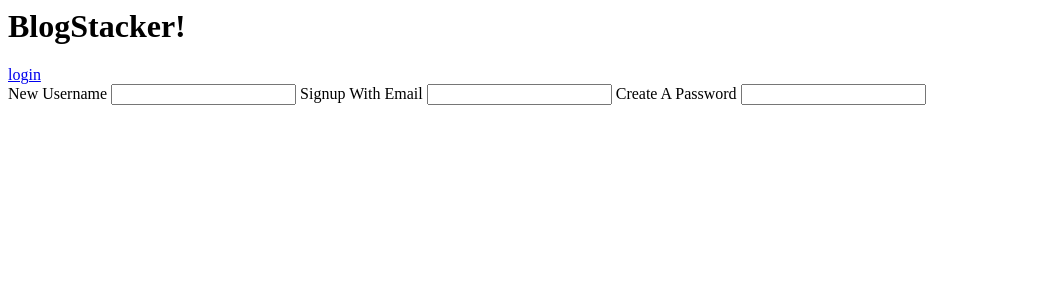
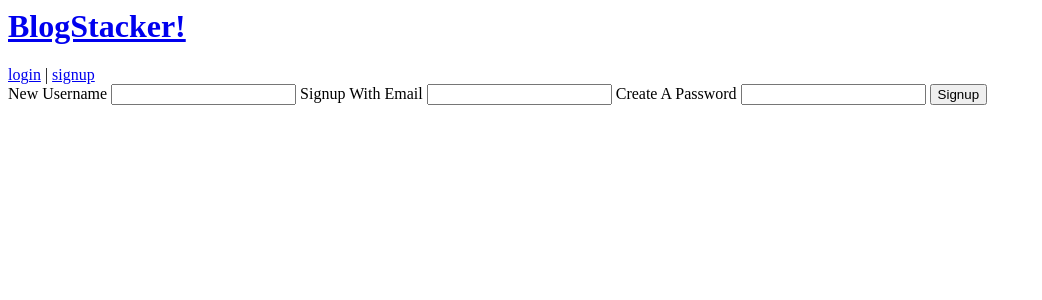
Before and after one commit to JCool221/BlogStacker, a Node project: template views/signup.handlebars in a window 1280 px wide. Shown: the top 300 px of the page, without its empty margins (0-1042 px from the left). Run offline with Node 20 templates, Linux system fonts and the light colour scheme; the template is opened without the code that fills it, so the values that code supplies are empty; some libraries are stand-ins or nearby versions.

Commit message:
added nav links

```diff
--- a/controllers/api/userRoutes.js
+++ b/controllers/api/userRoutes.js
@@ -43,7 +43,7 @@ console.log(validPassword)
       req.session.logged_in = true;
 
       res.json({ user: userData, message: 'You are now logged in!' });
-      res.redirect('/profile');
+      // res.redirect('/profile');
     });
 
   } catch (err) {
--- a/public/css/halves.css
+++ b/public/css/halves.css
@@ -10,6 +10,7 @@
 }
 
 .title{
+    font-size: xx-large;
     font-family: 'Pacifico', cursive;}
 
 body {
--- a/views/login.handlebars
+++ b/views/login.handlebars
@@ -7,7 +7,7 @@
                     <label for="email">Enter Your Email</label>
                     <input type="text" name="email" id="email">
                     <label for="password">Enter Your Password</label>
-                    <input type="text" name="password" id="password">
+                    <input type="password" name="password" id="password">
                     <button id='loginButton' class="no-button" type="submit">Login</button>
                 </form>
             </div>
--- a/views/partials/header.handlebars
+++ b/views/partials/header.handlebars
@@ -1,11 +1,15 @@
 <header class="navbar">
+    <a href="/">
     <h1 class="title">BlogStacker!</h1>
+    </a>
         <nav>
         {{#if logged_in}}
             <a href="/profile">profile</a> |
             <button class="no-button" id="logout">logout</button>
         {{else}}
             <a href="/login">login</a>
+            <span>|</span>
+            <a href="/signup">signup</a>
         {{/if}}
     </nav>
 </header>
--- a/views/signup.handlebars
+++ b/views/signup.handlebars
@@ -10,7 +10,9 @@
                     <label for="email">Signup With Email</label>
                     <input type="text" name="signupemail" id="email">
                     <label for="password">Create A Password</label>
-                    <input type="text" name="signuppassword" id="password">
+                    <input type="password" name="signuppassword" id="password">
+                    <button id='loginButton' class="no-button" type="submit">Signup</button>
+
                 </form>
         </div>
         </main>
```
